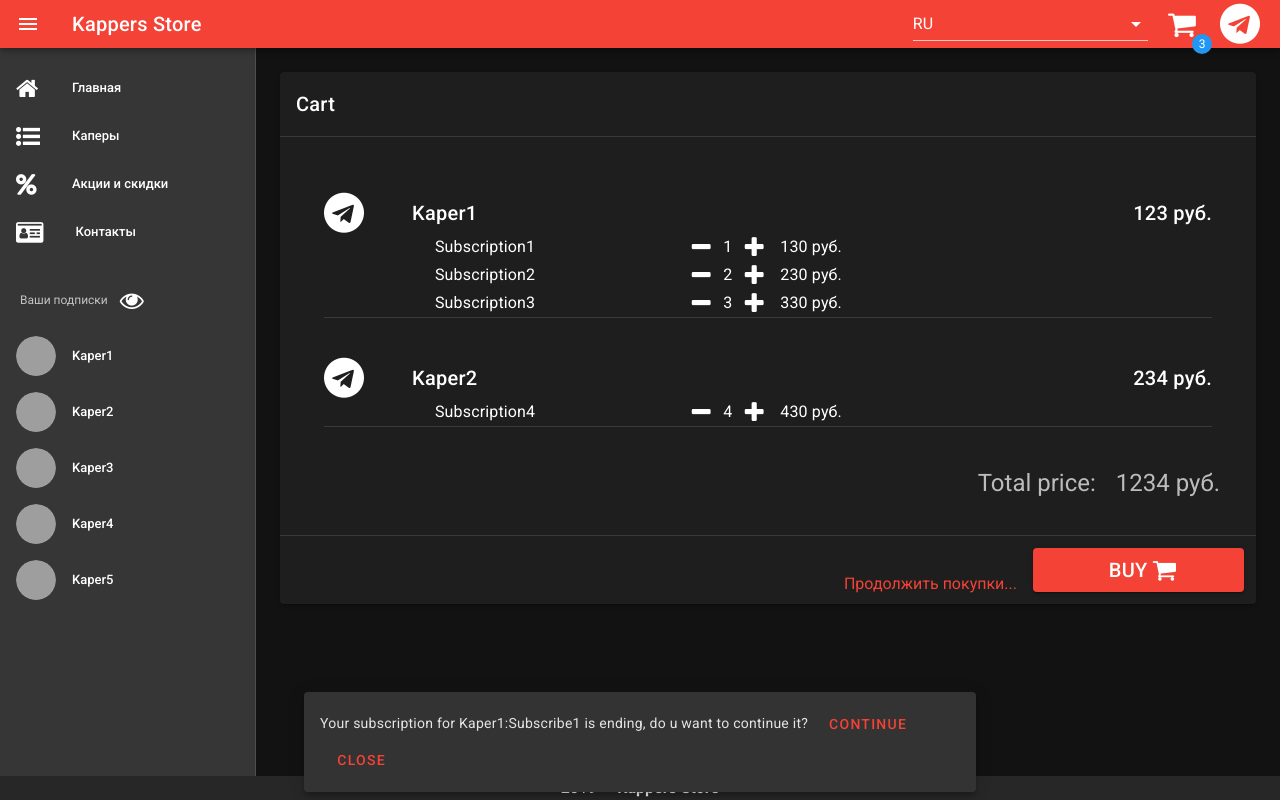
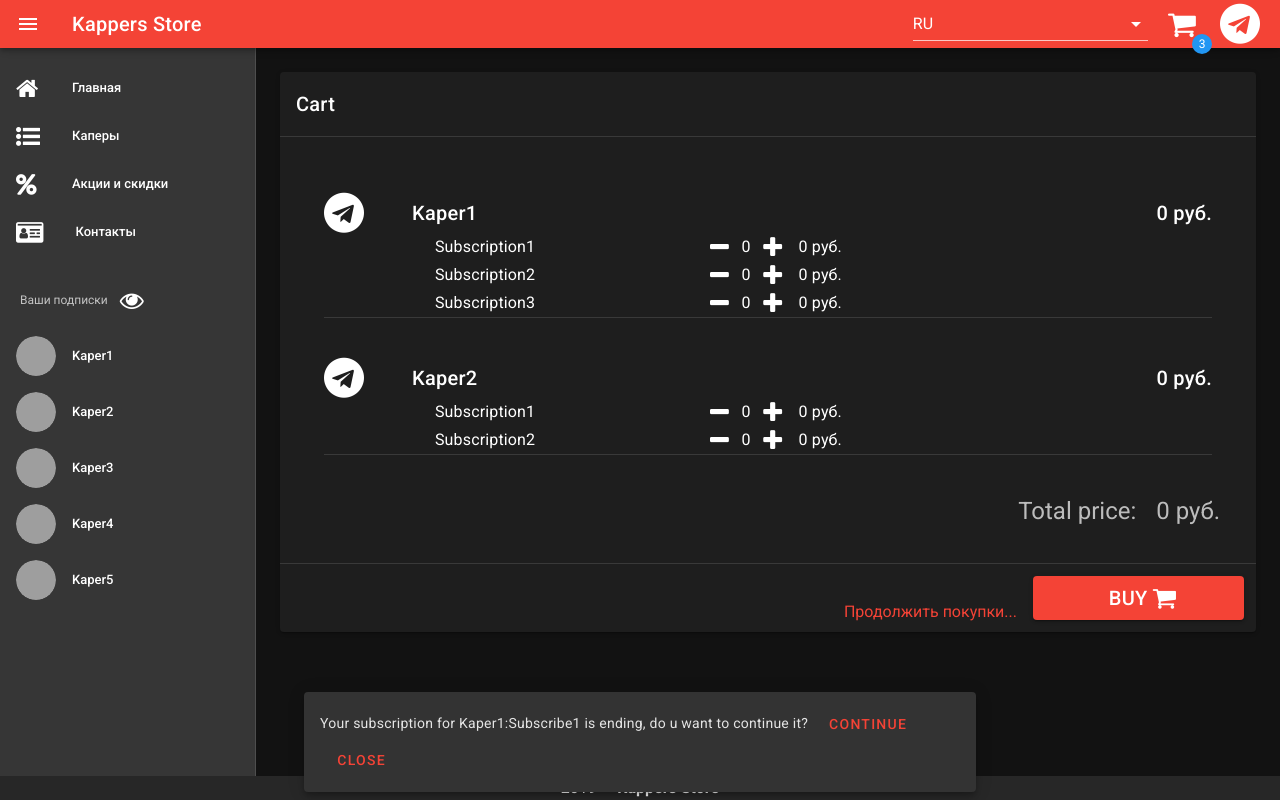
Before and after one commit to oTTimoshenko/Timoshenko.KapersStore, a Vue app in the folder UI/: page /cart in a window 1280 px wide. Built offline with nearby package versions, Linux system fonts and the light colour scheme; grey boxes are pictures that could not be loaded.

Commit message:
Cart saved in localStorage - WIP

```diff
--- a/UI/src/components/layouts/default/cart/Cart.vue
+++ b/UI/src/components/layouts/default/cart/Cart.vue
@@ -6,13 +6,13 @@
       </v-card-title>
       <v-divider></v-divider>
       <v-card-text>
-        <cart-items-list :items="items"></cart-items-list>
+        <cart-items-list :items="cart.items"></cart-items-list>
         <v-layout mb-5 align-center justify-end>
           <v-flex shrink>
             <span class="headline">{{$t('Total price: ')}}</span>
           </v-flex>
           <v-flex mx-5 shrink>
-            <span class="headline">{{$t(totalPrice + ' руб.')}}</span>
+            <span class="headline">{{$t(cart.totalPrice + ' руб.')}}</span>
           </v-flex>
         </v-layout>
       </v-card-text>
@@ -40,9 +40,13 @@
 <script lang="ts">
 
 import Vue from 'vue';
-import { Component, Prop } from 'vue-property-decorator';
+import { Component, Prop, Watch } from 'vue-property-decorator';
 
 import CartItemsList from './cart-items-list.vue';
+
+import cartService from './cartService';
+import { CartKaper, CartSubscription, CartState } from './types';
+import EventBus from '@/plugins/eventBus'
 
 @Component({
   components: {
@@ -50,22 +54,41 @@ import CartItemsList from './cart-items-list.vue';
   }
 })
 export default class Cart extends Vue {
-  items: any[] = [
-    { kaperName: 'Kaper1', totalPrice: 123, subscriptions: [
-                                              { name: 'Subscription1', count: 1, totalPrice: 130, price: 110 },
-                                              { name: 'Subscription2', count: 2, totalPrice: 230, price: 210 },
-                                              { name: 'Subscription3', count: 3, totalPrice: 330, price: 1120 },
-                                            ] },
-    { kaperName: 'Kaper2', totalPrice: 234, subscriptions: [
-                                              { name: 'Subscription4', count: 4, totalPrice: 430, price: 1140 }
-                                            ] },
-    // { kaperName: 'Kaper3', totalPrice: 345, subscriptions: [
-    //                                           { name: 'Subscription5', count: 2, totalPrice: 430, price: 1105 },
-    //                                           { name: 'Subscription6', count: 3, totalPrice: 350, price: 1101 },
-    //                                           { name: 'Subscription7s', count: 4, totalPrice: 230, price: 1130 },
-    //                                         ] }
-  ];
-  totalPrice: number = 1234;
+  cart: CartState = //new CartState([]);
+new CartState([    new CartKaper(1, 'Kaper1', [  new CartSubscription(1, 'Subscription1', 110),
+                                  new CartSubscription(2, 'Subscription2', 110),
+                                  new CartSubscription(3, 'Subscription3', 110),  ]),
+    new CartKaper(2, 'Kaper2', [  new CartSubscription(4, 'Subscription1', 110),
+                                  new CartSubscription(5, 'Subscription2', 110)  ]),
+    ]);
+
+
+  mounted() {
+    this.reloadCart();
+  }
+
+  reloadCart() {
+    if(cartService.state) this.cart = cartService.state as CartState;
+  }
+
+  created() {
+    EventBus.$on('cart:remove-kaper', this.removeKaper);
+    EventBus.$on('cart:remove-subscription', this.removeSubscription);
+
+  }
+
+  removeKaper(id: number) {
+    cartService.removeKaper(this.cart, id);
+  }
+
+  removeSubscription(id: number) {
+    cartService.removeSubscription(this.cart, id);
+  }
+
+  @Watch('cart', { deep: true })
+  onCartChanged(newValue: CartState) {
+    cartService.setState(newValue);
+  }
 }
 
 </script>
--- a/UI/src/components/layouts/default/cart/avatar/CartAvatar.vue
+++ b/UI/src/components/layouts/default/cart/avatar/CartAvatar.vue
@@ -16,9 +16,21 @@
 import Vue from 'vue';
 import { Component, Prop } from 'vue-property-decorator';
 
+import cartService from './../cartService';
+import EventBus from '@/plugins/eventBus'
+
 @Component({})
 export default class CartAvatar extends Vue {
   cartSubscribesCount: number = 3;
+
+  created() {
+    EventBus.$on('cart:changed', this.reloadSubscribesCount);
+  }
+
+  reloadSubscribesCount() {
+    const cart = cartService.state;
+    this.cartSubscribesCount = cart ? cart.subscriptionsCount : 0;
+  }
 
   goToCart() {
     this.$router.push('/cart');
--- a/UI/src/components/layouts/default/cart/cart-item.vue
+++ b/UI/src/components/layouts/default/cart/cart-item.vue
@@ -9,10 +9,10 @@
           <v-flex mx-12>
             <v-layout align-center>
               <v-flex shrink>
-                <span class="title">{{item.kaperName}}</span>
+                <span class="title">{{item.name}}</span>
               </v-flex>
               <v-flex mx-1 v-if="hover">
-                <v-btn small icon>
+                <v-btn @click="removeKaper()" small icon>
                   <v-icon>fa-times</v-icon>
                 </v-btn>
               </v-flex>
@@ -37,7 +37,7 @@
                           <span class="subtitle-1">{{subscription.name}}</span>
                         </v-flex>
                         <v-flex mx-1 v-if="hover">
-                          <v-btn x-small icon>
+                          <v-btn @click="removeSubscription(subscription.id)" x-small icon>
                             <v-icon>fa-times</v-icon>
                           </v-btn>
                         </v-flex>
@@ -75,16 +75,29 @@
 import Vue from 'vue';
 import { Component, Prop } from 'vue-property-decorator';
 
+import { CartKaper, CartSubscription, CartState } from './types';
+
+import cartService from './cartService';
+import EventBus from '@/plugins/eventBus'
+
 @Component({})
 export default class CartItem extends Vue {
-  @Prop() item!: any;
+  @Prop() item!: CartKaper;
 
-  minusCount(subscription: any) {
-    subscription.count = subscription.count > 1 ? subscription.count - 1 : 1;
+  minusCount(subscription: CartSubscription) {
+    subscription.minusCount();
   }
 
   plusCount(subscription: any) {
-    subscription.count++;
+    subscription.plusCount();
+  }
+
+  removeKaper() {
+    EventBus.$emit('cart:remove-kaper', this.item.id);
+  }
+
+  removeSubscription(id: number) {
+    EventBus.$emit('cart:remove-subscription', id);
   }
 }
 
--- a/UI/src/components/layouts/default/cart/cartService.ts
+++ b/UI/src/components/layouts/default/cart/cartService.ts
@@ -1,50 +1,63 @@
 import { isNullOrUndefined } from 'util';
+import { CartState, CartKaper, CartSubscription } from './types';
+import EventBus from '@/plugins/eventBus'
 
 const cartStateKey:string = 'cartState';
 
 class CartService {
-  setState(state: Object) {
+  setState(state: CartState) {
     const jsonItem = JSON.stringify(state);
-    localStorage.setItem(cartStateKey, jsonItem)
+    localStorage.setItem(cartStateKey, jsonItem);
+    EventBus.$emit('cart:changed');
   }
 
-  get state(): Object {
-    const state = localStorage.getItem(cartStateKey);
+  get state(): CartState | null {
+    const stateJson = localStorage.getItem(cartStateKey);
 
-    return isNullOrUndefined(state) ? null : JSON.parse(state);
+    return isNullOrUndefined(stateJson) ? null : CartState.parseJson(stateJson);
   }
 
-  addItem(item: Object) {
+  addItem(kaper: CartKaper) {
+    if(isNullOrUndefined(this.state)) return;
+
     const state = this.state;
-    const kapper = this.getKaper(item.kaper.id);
+    const stateKaper = this.state.getKaper(kaper.id);
 
-    kapper ? kapper.subscribes.push(item.subscribe)
-           : state.kapers.push(item);
+    stateKaper
+          ? stateKaper.addSubscription(kaper.subscriptions[0])
+          : state.addKaper(kaper);
 
     this.setState(state);
   }
 
-  removeKaper(id: number) {
+  removeKaper(cart: CartState, id: number) {
+    if(isNullOrUndefined(this.state)) return;
+
     const state = this.state;
-    const kappers = state.kappers.filter(k => k.id !== id);
 
-    state.kappers = kappers;
+    state.removeKaper(id);
+    cart.removeKaper(id);
 
     this.setState(state);
   }
 
-  removeSubscription(id: Object) {
+  removeSubscription(cart: CartState, id: number) {
+    if(isNullOrUndefined(this.state)) return;
+
     const state = this.state;
-    const kapper = state.kappers.find(k => k.subscribes
-                                              .find(s => s.id === id));
+    const kaper = state.getKaperBySubscription(id);
 
-    kapper.subscribes = kapper.subscribes.filter(s => s.id !== id);
+    if(kaper) {
+      if(kaper.subscriptions.length <= 1) {
+        state.removeKaper(kaper.id);
+        cart.removeKaper(kaper.id);
+      } else {
+        kaper.removeSubscription(id);
+        (cart.getKaper(kaper.id) as any).removeSubscription(id);
+      }
+    }
 
     this.setState(state);
-  }
-
-  private getKaper(id: number) {
-    return this.state.kapers.find(k => k.id === id);
   }
 }
 
--- /dev/null
+++ b/UI/src/components/layouts/default/cart/types.ts
@@ -0,0 +1,132 @@
+import { isNullOrUndefined } from 'util';
+
+class CartSubscription {
+  id!: number;
+  kaperId!: number;
+  name!: string;
+  count!: number;
+  price!: number;
+
+  public get totalPrice() {
+    return this.count * this.price;
+  }
+
+  static getCloneOfObj(subscription: CartSubscription) {
+    return new CartSubscription(subscription.id, subscription.name, subscription.price, subscription.count);
+  }
+
+  constructor(id: number, name: string, price: number, count?: number) {
+    this.id = id;
+    this.name = name;
+    this.count = count || 0;
+    this.price = price;
+  }
+
+  plusCount(count?: number) {
+    this.count = count ? this.count + count : this.count + 1;
+  }
+
+  minusCount(count?: number) {
+    if(this.count > 1) this.count = count ? this.count - count : this.count - 1;
+    else this.count = 1;
+  }
+}
+
+class CartKaper {
+  id!: number;
+  name!: string;
+  subscriptions!: CartSubscription[];
+
+  public get totalPrice() {
+    return this.subscriptions
+            ? this.subscriptions.reduce((sum, current) => sum + current.totalPrice, 0)
+            : 0;
+  }
+
+  public get subscriptionsCount() {
+    return this.subscriptions
+            ? this.subscriptions.reduce((sum, current) => sum + current.count, 0)
+            : 0;
+  }
+
+  static getCloneOfObj(kaper: CartKaper) {
+    return new CartKaper(kaper.id, kaper.name, kaper.subscriptions.map(s => CartSubscription.getCloneOfObj(s)));
+  }
+
+  constructor(id: number, name: string, subscriptions: CartSubscription[]) {
+    this.id = id;
+    this.name = name;
+    this.subscriptions = subscriptions;
+    this.subscriptions.forEach(s => s.kaperId = id);
+  }
+
+  addSubscription(subscription: CartSubscription) {
+    const item = this.subscriptions.find(s => s.id === subscription.id);
+
+    if(item) {
+      const index = this.subscriptions.indexOf(item);
+
+      if(index !== -1) this.subscriptions[index] = subscription;
+    } else
+      this.subscriptions.push(subscription);
+  }
+
+  removeSubscription(id: number) {
+    this.subscriptions = this.subscriptions.filter(s => s.id !== id);
+  }
+}
+
+class CartState {
+  items!: CartKaper[];
+
+  public get totalPrice() {
+    return this.items
+            ? this.items.reduce((sum, current) => sum + current.totalPrice, 0)
+            : 0;
+  }
+
+  public get subscriptionsCount() {
+    return this.items
+            ? this.items.reduce((sum, current) => sum + current.subscriptionsCount, 0)
+            : 0;
+  }
+
+  static parseJson(json: string): CartState | null  {
+    if(isNullOrUndefined(json)) return null;
+
+    const cartFromJson = JSON.parse(json) as CartState;
+    const kapers = cartFromJson.items.map(kaper => CartKaper.getCloneOfObj(kaper));
+    const cart = new CartState(kapers);
+    return cart;
+  }
+
+  constructor(kapers: CartKaper[]) {
+    this.items = kapers;
+  }
+
+  getKaper(id: number) {
+    return this.items.find(k => k.id === id);
+  }
+
+  getKaperBySubscription(id: number): CartKaper | undefined {
+    return this.items.find(i => i.subscriptions
+                                    .find(s => s.id === id));
+  }
+
+  addKaper(kaper: CartKaper) {
+    const item = this.items.find(i => i.id === kaper.id);
+
+    if(item) {
+      const index = this.items.indexOf(item);
+
+      if(index !== -1) this.items[index] = kaper;
+    } else
+      this.items.push(kaper);
+  }
+
+  removeKaper(id: number) {
+    this.items = this.items.filter(k => k.id !== id);
+  }
+}
+
+export { CartSubscription, CartKaper, CartState };
--- a/UI/src/components/layouts/default/notifications/snackbar/notification.vue
+++ b/UI/src/components/layouts/default/notifications/snackbar/notification.vue
@@ -1,6 +1,6 @@
 <template>
   <v-snackbar
-    timeout="15000"
+    :timeout="15000"
     v-model="snackbarModel">
     {{ message }}
 
--- /dev/null
+++ b/UI/src/plugins/eventBus.ts
@@ -0,0 +1,3 @@
+import Vue from 'vue'
+
+export default new Vue();
```
Also changed, not shown: UI/src/components/layouts/default/cart/cart-items-list.vue (+18 -1 lines).
